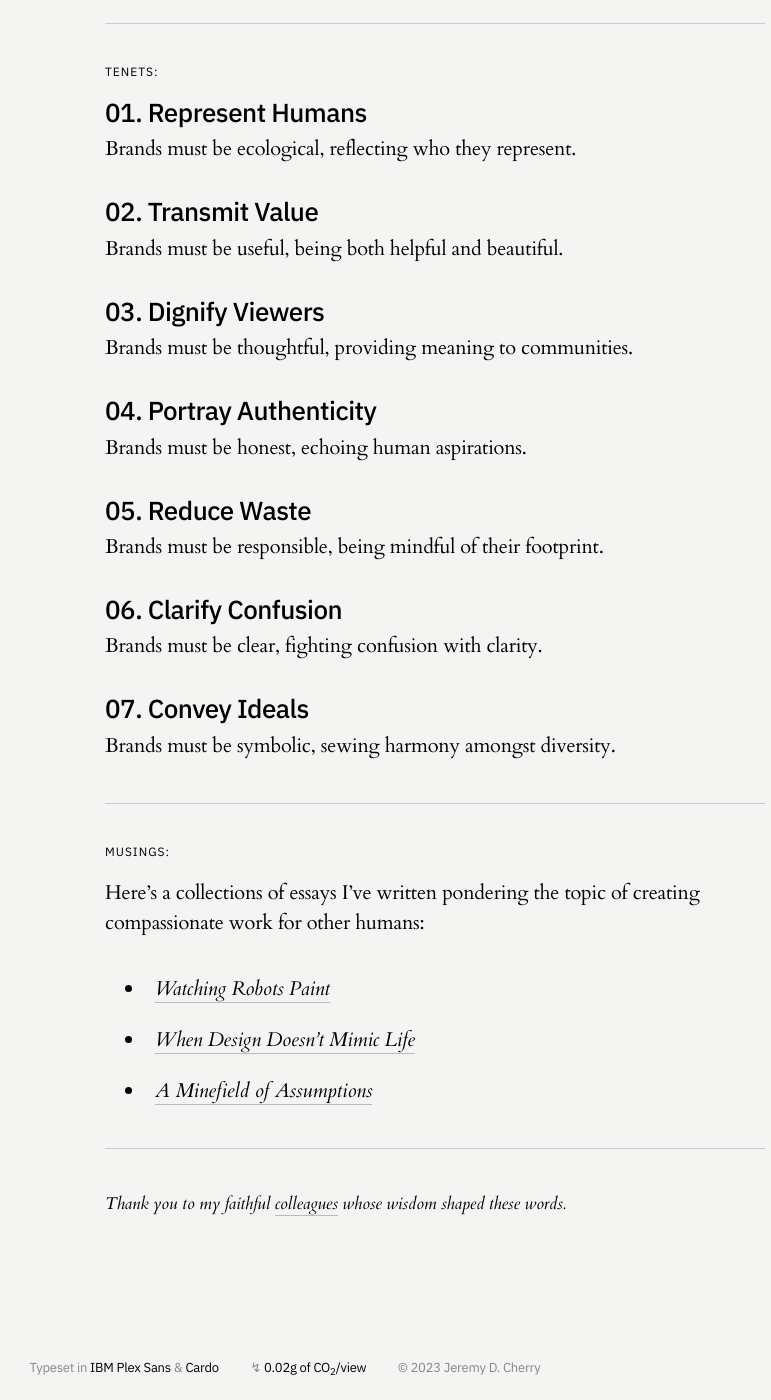
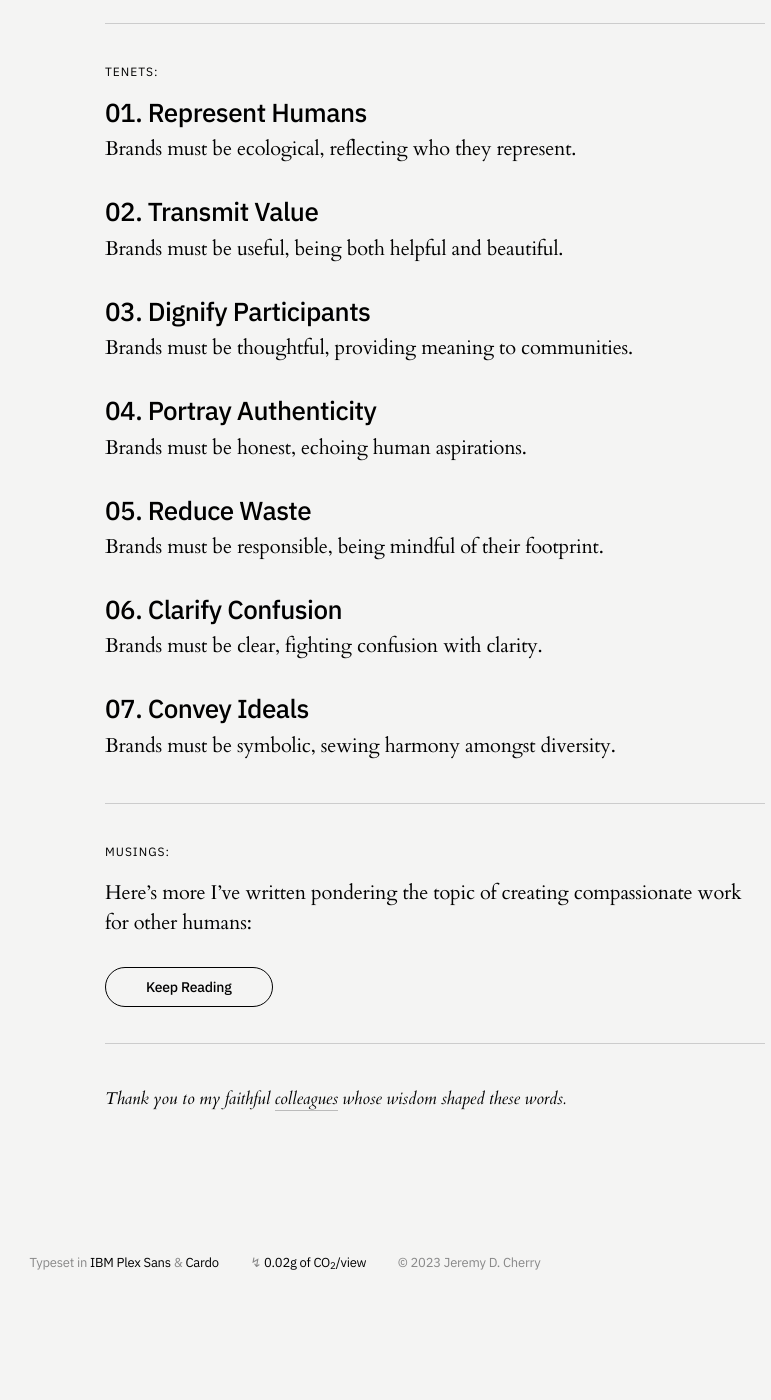
Before and after one commit to jeremydcherry/jeremydcherry.github.io, a Jekyll site: the page built from content/brands.md, in a window 1280 px wide and 1400 px high, scrolled down 362 px. Shown: the whole window, without its empty margins (355-1126 px from the left). Built offline with Jekyll 4.4.1, drawn with Linux system fonts in a browser that asks for light colours; after the commit the page ends 1657 px from its top, so only the background shows below that.

Commit message:
Updated brands

```diff
--- a/content/brands.md
+++ b/content/brands.md
@@ -19,7 +19,7 @@
 ## 02. Transmit Value
 Brands must be useful, being both helpful and beautiful.
 
-## 03. Dignify Viewers
+## 03. Dignify Participants
 Brands must be thoughtful, providing meaning to communities.
 
 ## 04. Portray Authenticity
@@ -38,13 +38,9 @@
 
 #### Musings:
 
-Here's a collections of essays I've written pondering the topic of creating compassionate work for other humans:
+Here's more I've written pondering the topic of creating compassionate work for other humans:
 
-- [_Watching Robots Paint_](https://www.journeygroup.com/essays/watching-robots-paint)
-
-- [_When Design Doesn’t Mimic Life_](https://www.journeygroup.com/essays/when-design-doesnt-mimic-life)
-
-- [_A Minefield of Assumptions_](https://www.journeygroup.com/essays/minefield-assumptions)
+<a href="/writing" class="btn_secondary">Keep Reading</a>
 
 ---
 
```
